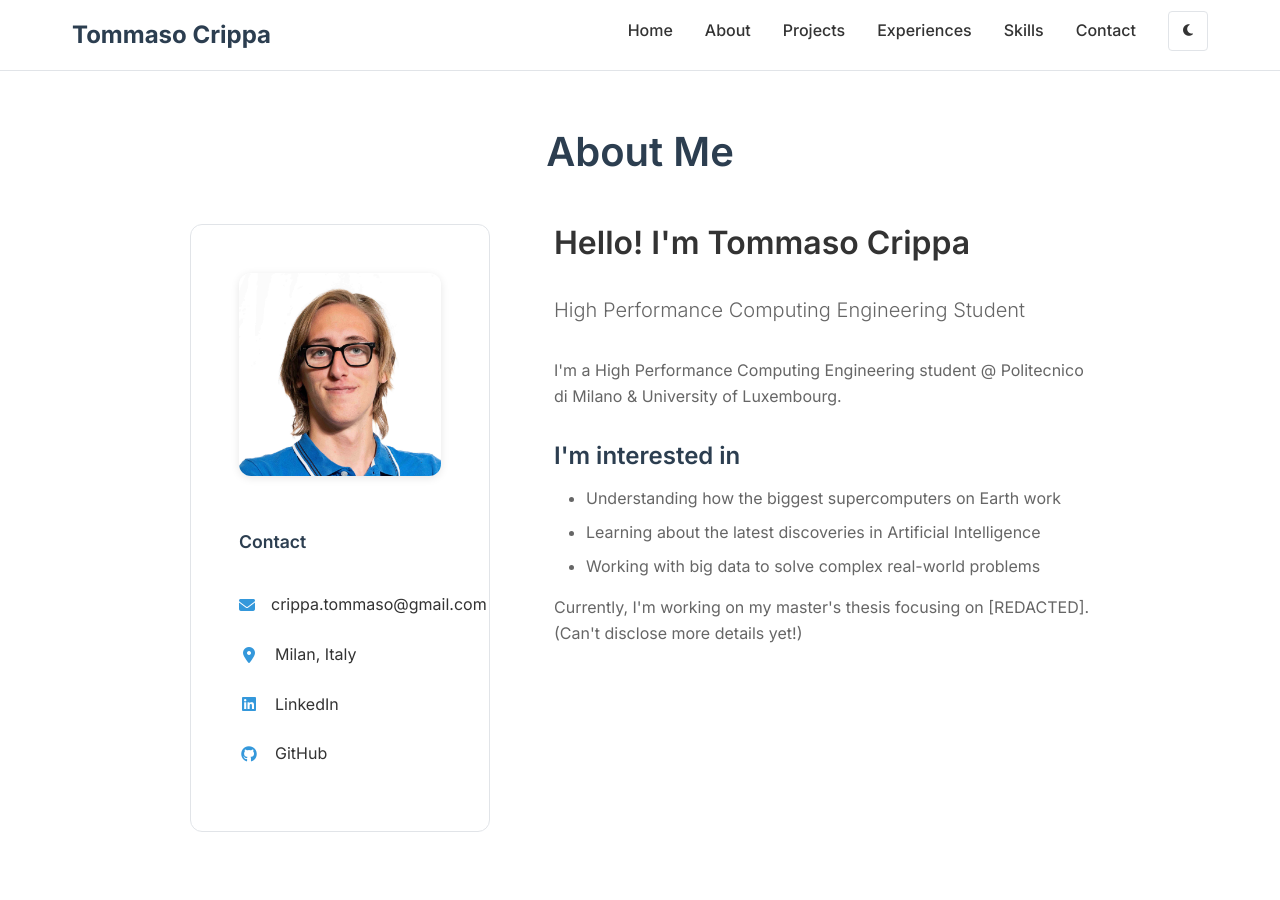
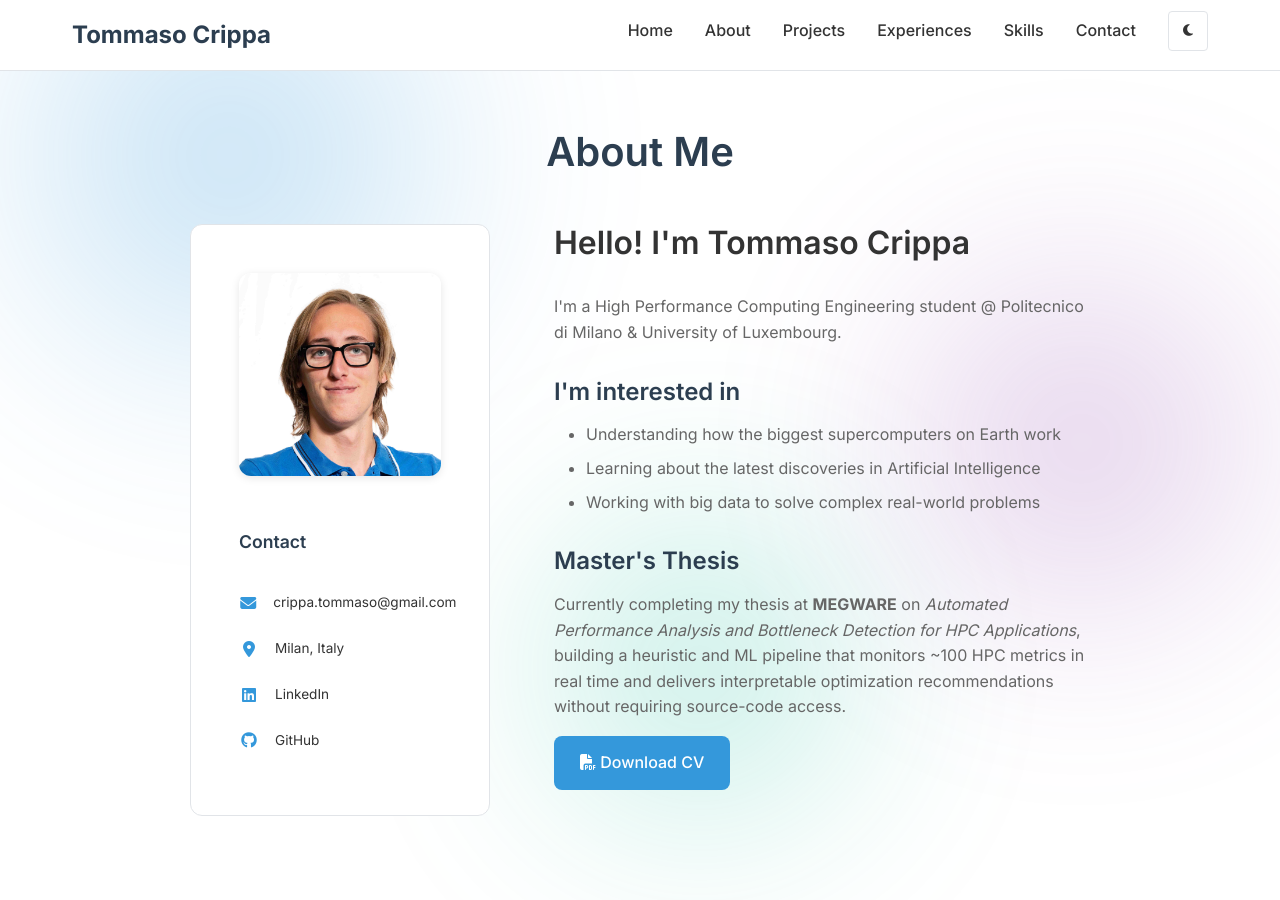
Before and after one commit to Crippius/Crippius.github.io, a Jekyll site: the page built from about.md, in a window 1280 px wide and 900 px high. Built offline with Jekyll 4.4.1, drawn with Linux system fonts in a browser that asks for light colours.

Commit message:
added megware experience

```diff
--- a/about.md
+++ b/about.md
@@ -34,7 +34,6 @@ title: About Me
 
   <div class="about-content">
     <h2>Hello! I'm {{ site.author.name }}</h2>
-    <p class="lead">{{ site.author.tagline }}</p>
 
     <p>
       I'm a High Performance Computing Engineering student @ Politecnico di Milano & University of Luxembourg.
@@ -47,9 +46,14 @@ title: About Me
       <li>Working with big data to solve complex real-world problems</li>
     </ul>
 
+    <h3>Master's Thesis</h3>
     <p>
-      Currently, I'm working on my master's thesis focusing on [REDACTED]. (Can't disclose more details yet!)
+      Currently completing my thesis at <strong>MEGWARE</strong> on <em>Automated Performance Analysis and Bottleneck Detection for HPC Applications</em>, building a heuristic and ML pipeline that monitors ~100 HPC metrics in real time and delivers interpretable optimization recommendations without requiring source-code access.
     </p>
+
+    <a href="{{ site.author.cv_url }}" class="btn btn-primary" target="_blank">
+      <i class="fas fa-file-pdf"></i> Download CV
+    </a>
 
   </div>
 </div>
--- a/assets/css/main.css
+++ b/assets/css/main.css
@@ -146,6 +146,8 @@ li {
 main {
   min-height: calc(100vh - 200px);
   padding-top: 80px;
+  position: relative;
+  z-index: 1;
 }
 
 .section {
@@ -187,7 +189,7 @@ main {
   display: flex;
   justify-content: space-between;
   align-items: center;
-  padding: var(--spacing-sm) var(--spacing-md);
+  padding: 0 var(--spacing-md);
   height: 70px;
 }
 
@@ -271,16 +273,76 @@ main {
 .hero {
   padding: var(--spacing-xl) 0;
   text-align: center;
-  min-height: 500px;
+  min-height: 100vh;
   display: flex;
   align-items: center;
   justify-content: center;
+}
+
+.hero-blob {
+  position: fixed;
+  border-radius: 50%;
+  pointer-events: none;
+  filter: blur(90px);
+  opacity: 0.35;
+  z-index: 0;
+}
+
+.hero-blob--1 {
+  width: 560px;
+  height: 560px;
+  background: radial-gradient(circle, #3498db, transparent 70%);
+  top: -10%;
+  left: -8%;
+  animation: blobDrift1 22s ease-in-out infinite;
+}
+
+.hero-blob--2 {
+  width: 480px;
+  height: 480px;
+  background: radial-gradient(circle, #9b59b6, transparent 70%);
+  top: 20%;
+  right: -6%;
+  animation: blobDrift2 28s ease-in-out infinite;
+}
+
+.hero-blob--3 {
+  width: 420px;
+  height: 420px;
+  background: radial-gradient(circle, #1abc9c, transparent 70%);
+  bottom: 5%;
+  left: 35%;
+  animation: blobDrift3 20s ease-in-out infinite;
+}
+
+[data-theme="dark"] .hero-blob {
+  opacity: 0.5;
+}
+
+@keyframes blobDrift1 {
+  0%, 100% { transform: translate(0, 0) scale(1); }
+  33%       { transform: translate(60px, -40px) scale(1.08); }
+  66%       { transform: translate(-30px, 55px) scale(0.94); }
+}
+
+@keyframes blobDrift2 {
+  0%, 100% { transform: translate(0, 0) scale(1); }
+  33%       { transform: translate(-55px, 35px) scale(1.06); }
+  66%       { transform: translate(45px, -55px) scale(1.1); }
+}
+
+@keyframes blobDrift3 {
+  0%, 100% { transform: translate(0, 0) scale(1); }
+  33%       { transform: translate(45px, 25px) scale(1.05); }
+  66%       { transform: translate(-50px, -25px) scale(0.92); }
 }
 
 .hero-content {
   max-width: 800px;
   margin: 0 auto;
   animation: fadeInUp 0.8s ease;
+  position: relative;
+  z-index: 1;
 }
 
 .hero-title {
@@ -306,6 +368,24 @@ main {
   gap: var(--spacing-sm);
   justify-content: center;
   flex-wrap: wrap;
+}
+
+.hero-socials {
+  display: flex;
+  gap: var(--spacing-md);
+  justify-content: center;
+  margin-top: var(--spacing-md);
+}
+
+.social-link {
+  color: var(--text-light);
+  font-size: 1.6rem;
+  transition: color 0.2s ease, transform 0.2s ease;
+}
+
+.social-link:hover {
+  color: var(--accent-color);
+  transform: translateY(-3px);
 }
 
 /* ====================================================================
@@ -571,15 +651,7 @@ main {
   margin: var(--spacing-lg) 0;
 }
 
-.timeline::before {
-  content: '';
-  position: absolute;
-  left: 20px;
-  top: 0;
-  bottom: 0;
-  width: 2px;
-  background-color: var(--border-color);
-}
+
 
 .timeline-item {
   position: relative;
@@ -1278,6 +1350,13 @@ main {
   gap: var(--spacing-sm);
   padding: var(--spacing-xs) 0;
   color: var(--text-color);
+  min-width: 0;
+}
+
+.contact-list li a,
+.contact-list li span {
+  min-width: 0;
+  font-size: 0.85rem;
 }
 
 .contact-list i {
@@ -1316,20 +1395,26 @@ main {
 .timeline-section-title {
   font-size: 1.8rem;
   color: var(--primary-color);
-  margin: var(--spacing-xl) 0 var(--spacing-lg) 0;
+  margin: var(--spacing-md) 0 var(--spacing-sm) 0;
   padding-bottom: var(--spacing-sm);
+  padding-left: var(--spacing-xl);
   border-bottom: 2px solid var(--accent-color);
+}
+
+.timeline::before {
+  content: '';
+  position: absolute;
+  left: 0;
+  top: calc(var(--spacing-md) + 8px);
+  bottom: calc(var(--spacing-md) + 8px);
+  width: 2px;
+  background-color: var(--border-color);
 }
 
 .timeline-item {
   position: relative;
   padding-left: var(--spacing-xl);
-  padding-bottom: var(--spacing-xl);
-  border-left: 2px solid var(--border-color);
-}
-
-.timeline-item:last-child {
-  border-left: 2px solid transparent;
+  padding-bottom: var(--spacing-md);
 }
 
 .timeline-marker {
```
